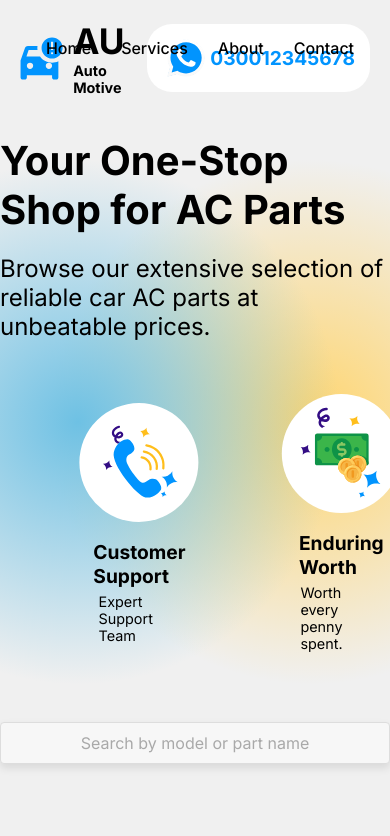
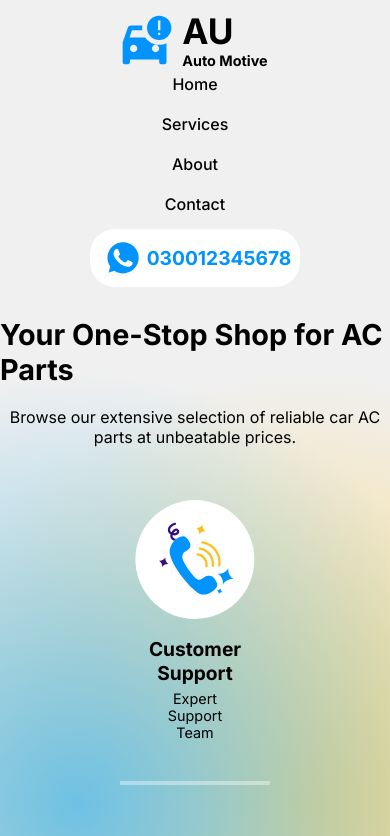
Before and after one commit to RuhaibDev/CarParts_Web, a React (Create React App) app: page / in a window 390 px wide. Shown: the top 836 px of the page. Built offline with nearby package versions, Linux system fonts and the light colour scheme; a web font is replaced by a local one.

Commit message:
header responsive

```diff
--- a/public/index.html
+++ b/public/index.html
@@ -31,7 +31,7 @@
       work correctly both with client-side routing and a non-root public URL.
       Learn how to configure a non-root public URL by running `npm run build`.
     -->
-  <title>React App</title>
+  <title>Ruhaib Mustafa</title>
 </head>
 
 <body>
--- a/src/Header.css
+++ b/src/Header.css
@@ -87,3 +87,44 @@
     transform: scale(1.05);
     /* Slightly increases size */
 }
+
+@media (max-width: 878px){
+.header-left>svg{
+    height: 50px;
+    width: 50px;
+}
+.nav-list{
+    gap: 10px;
+}
+.nav-list li a{
+    padding: 5px;
+}
+.header-right-inner{
+    padding: 5px 9px;
+}
+}
+
+
+@media (max-width: 768px) {
+    .header-inner {
+      flex-direction: column;
+      padding: 10px;
+    }
+
+    .header-left,
+    .header-mid,
+    .header-right {
+      width: 100%;
+      justify-content: center;
+    }
+
+    .nav-list {
+      flex-direction: column;
+      align-items: center;
+      gap: 10px;
+    }
+
+    .header-right-inner {
+      margin-top: 10px;
+    }
+  }
--- a/src/Header.jsx
+++ b/src/Header.jsx
@@ -51,23 +51,23 @@ const Header = () => {
         <div className="header-mid w-35 d-flex align-center justify-center">
           <nav>
             <ul className="nav-list">
-              <li>
-                <Link to="home" smooth={true} duration={100} offset={-60}>
+              <li className="d-flex align-center justify-center">
+                <Link className="d-flex align-center justify-center" to="home" smooth={true} duration={100} offset={-60}>
                   Home
                 </Link>
               </li>
-              <li>
-                <Link to="services" smooth={true} duration={100} offset={-110}>
+              <li className="d-flex align-center justify-center">
+                <Link className="d-flex align-center justify-center" to="services" smooth={true} duration={100} offset={-110}>
                   Services
                 </Link>
               </li>
-              <li>
-                <Link to="about" smooth={true} duration={100} offset={-110}>
+              <li className="d-flex align-center justify-center">
+                <Link className="d-flex align-center justify-center" to="about" smooth={true} duration={100} offset={-110}>
                   About
                 </Link>
               </li>
-              <li>
-                <Link to="contact" smooth={true} duration={100} offset={-110}>
+              <li className="d-flex align-center justify-center">
+                <Link className="d-flex align-center justify-center" to="contact" smooth={true} duration={100} offset={-110}>
                   Contact
                 </Link>
               </li>
--- a/src/HeroPageSection.css
+++ b/src/HeroPageSection.css
@@ -1,9 +1,10 @@
-.stats-line{
+.stats-line {
     height: 150px;
     background-color: rgba(255, 255, 255, 0.384);
     width: 4px;
 }
-.stats-svg{
+
+.stats-svg {
     height: 145px;
     display: flex;
     align-items: center;
@@ -26,16 +27,20 @@
     padding: 10px;
     border: none;
     border-radius: 10px;
-    background-color: #f7f7f7; /* light grey for input background */
-    box-shadow: 0px 4px 8px rgba(0, 0, 0, 0.1); /* subtle shadow */
+    background-color: #f7f7f7;
+    /* light grey for input background */
+    box-shadow: 0px 4px 8px rgba(0, 0, 0, 0.1);
+    /* subtle shadow */
     text-align: center;
     font-size: 14px;
-    color: #a9a9a9; /* light grey for placeholder text */
+    color: #a9a9a9;
+    /* light grey for placeholder text */
     outline: none;
 }
 
 .input-box::placeholder {
-    color: #a9a9a9; /* matching placeholder color */
+    color: #a9a9a9;
+    /* matching placeholder color */
 }
 
 .search-input {
@@ -68,6 +73,7 @@
 .suggestion-item:hover {
     background-color: #f0f0f0;
 }
+
 .search-container {
     position: relative;
     width: 100%;
@@ -76,5 +82,39 @@
 }
 
 .search-input.input-focused {
-    color: black; /* Change input text color to black */
+    color: black;
+    /* Change input text color to black */
 }
+
+@media (max-width: 888px) {
+    .f-s-2-5 {
+        font-size: 1.8rem;
+    }
+
+    .f-s-1-5 {
+        font-size: 1rem;
+    }
+    .heropagesection-i p{
+        text-align: center;
+    }
+    .stats-line {
+        width: 150px;
+        background-color: rgba(255, 255, 255, 0.384);
+        height: 4px;
+    }
+    .stats{
+        flex-direction: column;
+    }
+    .stats-i{
+        margin-left: 0px;
+    }
+    .stats-i svg{
+
+    }
+    .stats-i-heading{
+        text-align: center;
+    }
+    .stats-i-para{
+        text-align: center;
+    }
+}
```
